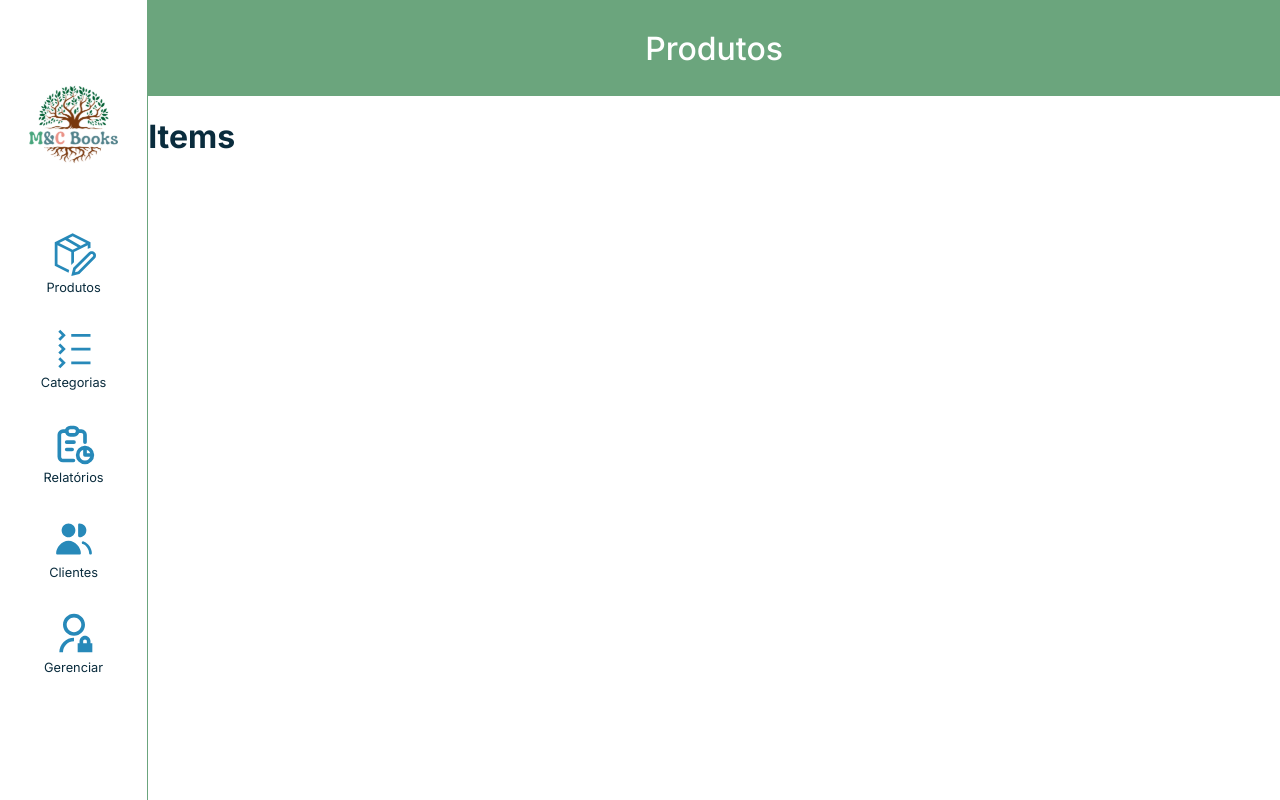
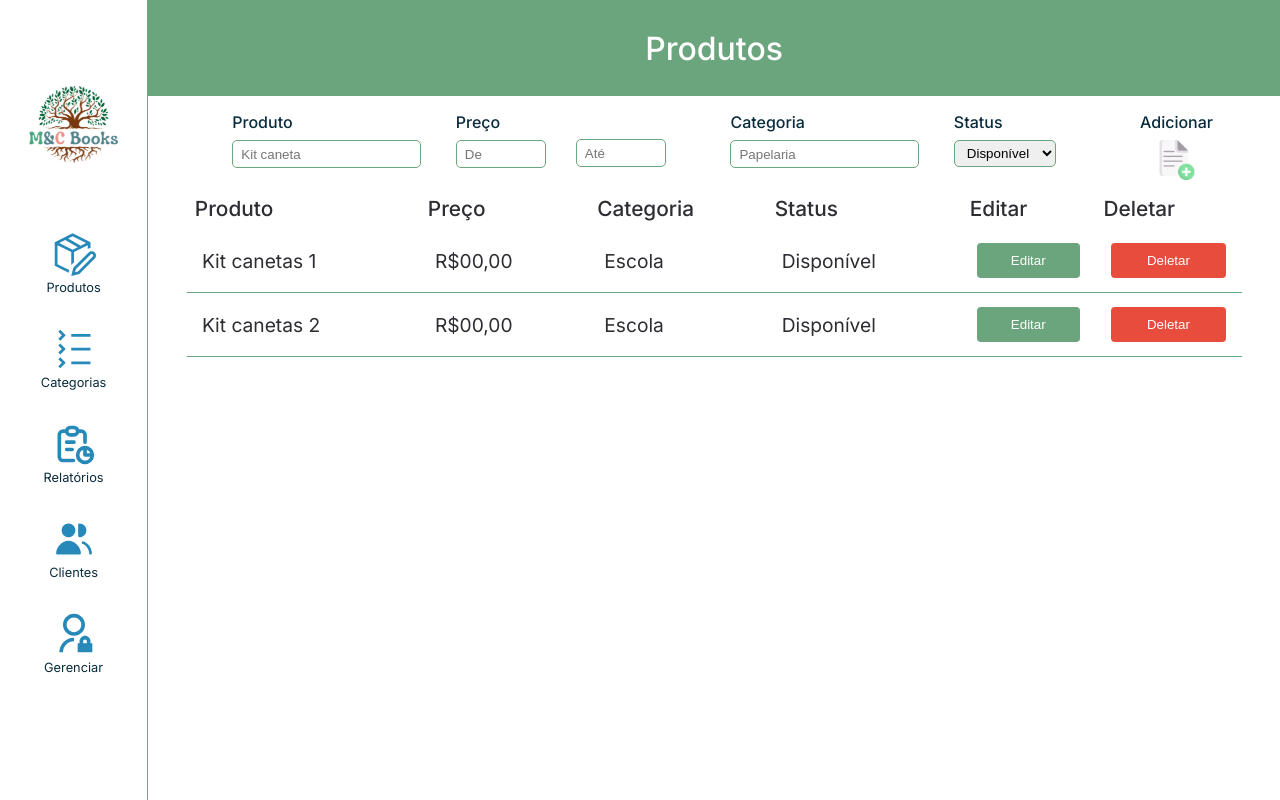
Before and after one commit to patriciasanttos/projeto-livraria, a React (Vite) app in the folder web/: page /admin/items in a window 1280 px wide. Built offline with nearby package versions, Linux system fonts and the light colour scheme; no server answers.

Commit message:
Item page admin created

```diff
--- a/web/src/Components/AdminList/AdminList.jsx
+++ b/web/src/Components/AdminList/AdminList.jsx
@@ -1,5 +1,6 @@
 import React, { useState } from "react";
 import "./AdminList.scss";
+import ModalAdmin from "../ModalAdmin/ModalAdmin";
 
 function AdminList({
   tableLayout,
@@ -17,23 +18,16 @@ function AdminList({
 
   return (
     <div className="admin-list">
+
       {isConfirmDeleteModalOpen && (
-        <div className="confirm-delete-modal">
-          <div className="confirm-delete-modal-content">
-            <p>Deseja mesmo deletar "{confirmDeltetePropName}"?</p>
-
-            <div>
-              <button className="confirm-delete-modal-button" onClick={() => onDelete(category.name, index)}>
-                Confirmar
-              </button>
-              <button className="confirm-delete-modal-button" onClick={() => setIsConfirmDeleteModalOpen(false)}>
-                Cancelar
-              </button>
-            </div>
-          </div>
-        </div>
+        <ModalAdmin
+          title={`Deseja mesmo deletar "${confirmDeltetePropName}"?`}
+          onClose={() => setIsConfirmDeleteModalOpen(false)}
+          onConfirm={() => onDelete(category.name, index)}
+          isButtonConfirmRed={true}
+          buttonConfirmText="Excluir"
+        />
       )}
-
       <table>
         <thead>
           <tr>
@@ -46,33 +40,38 @@ function AdminList({
         </thead>
 
         <tbody>
-          {listData.map(row => (
+          {listData.map((row, index) => (
             <tr key={row.id}>
               {tableLayout.map(({ key }) => (
                 <td key={key}>
-                  {
-                    (row[key] === undefined || row[key] === '')
-                      ? 'Indisponível'
-                      : key === 'status'
-                        ? row.status ? "Disponível" : "Sem estoque"
-                        : row[key]
-                  }
+                  {row[key] === undefined || row[key] === ""
+                    ? "Indisponível"
+                    : key === "status"
+                    ? row.status
+                      ? "Disponível"
+                      : "Sem estoque"
+                    : row[key]}
                 </td>
               ))}
 
               <td>
-                <button className="btn-editar" onClick={() => onEdit(row.name, index)}>
+                <button
+                  className="btn-editar"
+                  onClick={() => onEdit(row.name, index)}
+                >
                   Editar
                 </button>
               </td>
               <td>
-                <button className="btn-deletar" onClick={() => handleConfirmDelete(item.name)}>
+                <button
+                  className="btn-deletar"
+                  onClick={() => handleConfirmDelete(row.name)}
+                >
                   Deletar
                 </button>
               </td>
             </tr>
-          )
-          )}
+          ))}
         </tbody>
       </table>
     </div>
--- a/web/src/Components/ModalAdmin/ModalAdmin.jsx
+++ b/web/src/Components/ModalAdmin/ModalAdmin.jsx
@@ -8,6 +8,7 @@ function ModalAdmin({
   title,
   children,
   buttonConfirmText,
+  isButtonConfirmRed
 }) {
   return (
     <section className="modal-admin">
@@ -18,8 +19,12 @@ function ModalAdmin({
         </div>
         {children}
         <div className="modal-admin-buttons">
-          <button className="delete" onClick={onConfirm}>
-            {buttonConfirmText}
+          <button
+            className="delete"
+            onClick={onConfirm}
+            style={isButtonConfirmRed ? { backgroundColor: "#e33b3b" } : {}}
+          >
+            {buttonConfirmText ? buttonConfirmText : "Confirmar"}
           </button>
           <button className="cancel" onClick={onClose}>
             Cancelar
--- a/web/src/Pages/private/Items/Items.jsx
+++ b/web/src/Pages/private/Items/Items.jsx
@@ -1,12 +1,72 @@
 import React from 'react';
 
 import './Items.scss';
+import ModalAdmin from '../../../Components/ModalAdmin/ModalAdmin';
+import AdminList from '../../../Components/AdminList/AdminList'
+import SearchInputAdmin from '../../../Components/SearchInputAdmin/SearchInputAdmin';
+import DropdownAdmin from '../../../Components/DropdownAdmin/DropdownAdmin';
+import AdminAddButton from '../../../Components/AdminAddButton/AdminAddButton';
 
 function Items() {
   return (
-    <div>
-      <h1>Items</h1>
-    </div>
+    <section className="item-page-container">
+      <section className="filter-container">
+        <div className="filter-inputs">
+          <SearchInputAdmin title="Produto" placeholder="Kit caneta" />
+          <div className="input-price">
+            <SearchInputAdmin
+              title="Preço"
+              placeholder="De"
+              className="price"
+            />
+            <SearchInputAdmin placeholder="Até" className="until-price price" />
+          </div>
+          <SearchInputAdmin title="Categoria" placeholder="Papelaria" />
+
+          <DropdownAdmin title="Status">
+            <option value="Disponível">Disponível</option>
+            <option value="Indisponível">Indisponível</option>
+            <option value="Tudo">Tudo</option>
+          </DropdownAdmin>
+        </div>
+        <AdminAddButton title="Adicionar" />
+      </section>
+
+      <AdminList
+        tableLayout={[
+          {
+            key: "name",
+            label: "Produto",
+          },
+          {
+            key: "price",
+            label: "Preço",
+          },
+          {
+            key: "category",
+            label: "Categoria",
+          },
+          {
+            key: "status",
+            label: "Status",
+          },
+        ]}
+        listData={[
+          {
+            name: "Kit canetas 1",
+            price: "R$00,00",
+            category: "Escola",
+            status: "Disponível",
+          },
+          {
+            name: "Kit canetas 2",
+            price: "R$00,00",
+            category: "Escola",
+            status: "Disponível",
+          },
+        ]}
+      ></AdminList>
+    </section>
   );
 }
 
--- a/web/src/Pages/private/Items/Items.scss
+++ b/web/src/Pages/private/Items/Items.scss
@@ -0,0 +1,23 @@
+.filter-container {
+    display: flex;
+    justify-content: space-evenly;
+    margin-top: 1rem;
+}
+
+.filter-inputs {
+    display: flex;
+    justify-content: space-around;
+}
+
+.input-price {
+    display: flex;
+    width: 28%;
+
+    .price {
+        width: 65%;
+    }
+
+    .until-price {
+        margin-top: 1.2rem;
+    }
+}
```
